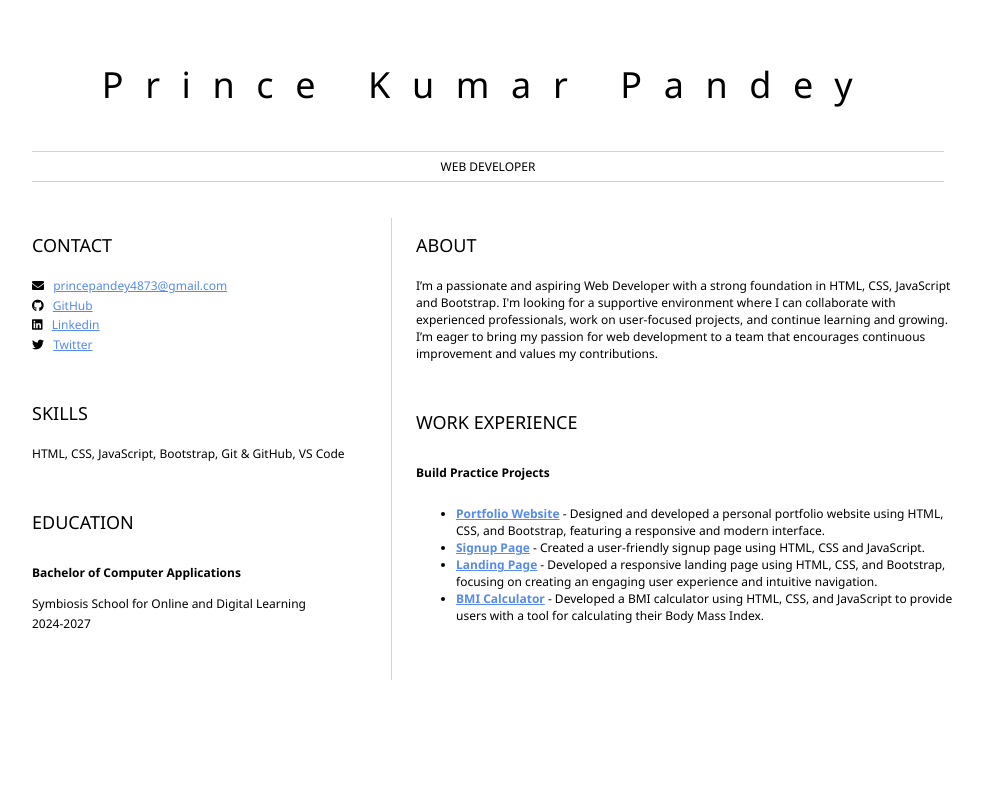
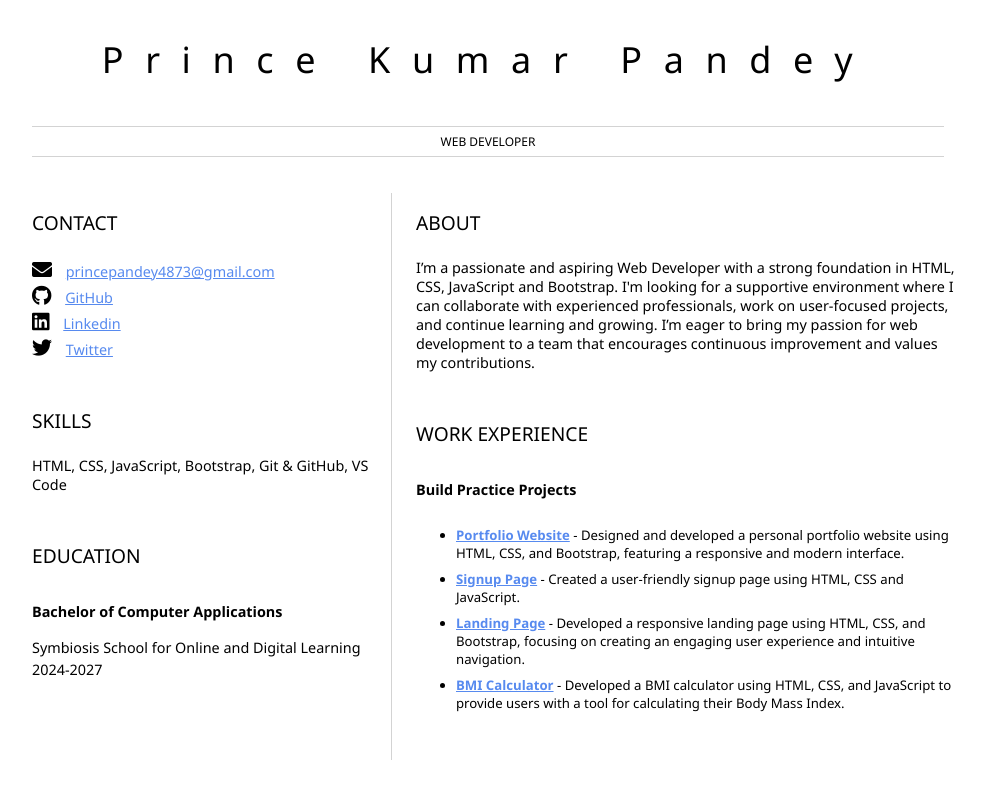
Before and after one commit to Pr1ncePandey/Resume-Website, a plain HTML site: page index.html in a window 1280 px wide. Shown: the whole page, without its empty margins (152-1136 px from the left). Drawn offline with Linux system fonts and the light colour scheme.

Commit message:
Update style.css

```diff
--- a/style.css
+++ b/style.css
@@ -8,17 +8,21 @@ body {
 h1 {
     font-size: 3em;
     letter-spacing: .6em;
-    padding-top: 1em;
+    padding-top: 0.3em;
     padding-bottom: 1em;
 }
 
+span {
+    font-size: 1.3em;
+}
+
 h2 {
-    font-size: 1.5em;
+    font-size: 1.6em;
     padding-bottom: 1em;
 }
 
 h3 {
-    font-size: 1em;
+    font-size: 1.2em;
     padding-bottom: 1em;
 }
 
@@ -39,10 +43,18 @@ section {
 
 i {
     margin-right: .5em;
+    margin-top: 2px;
+    font-size: 20px;
 }
 
 p {
+    font-size: 1.2em;
     margin: .2em auto
+}
+
+li {
+    font-size: 1.1em;
+    margin-bottom: 8px;
 }
 
 hr {
```
